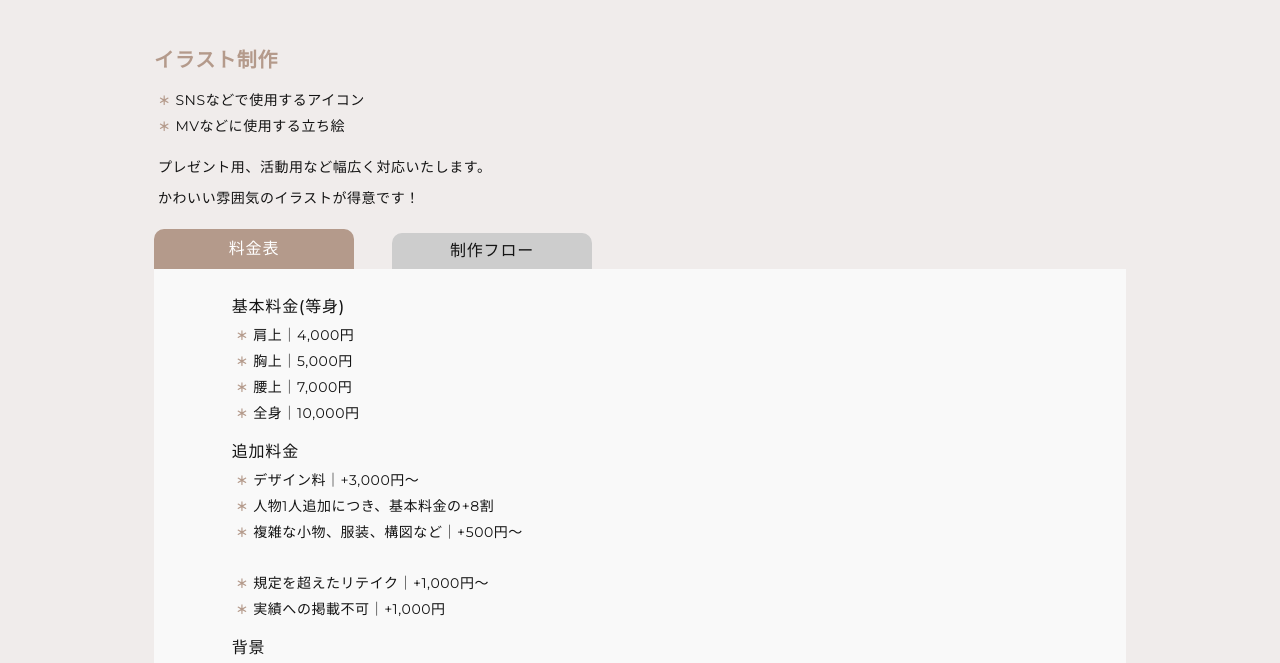
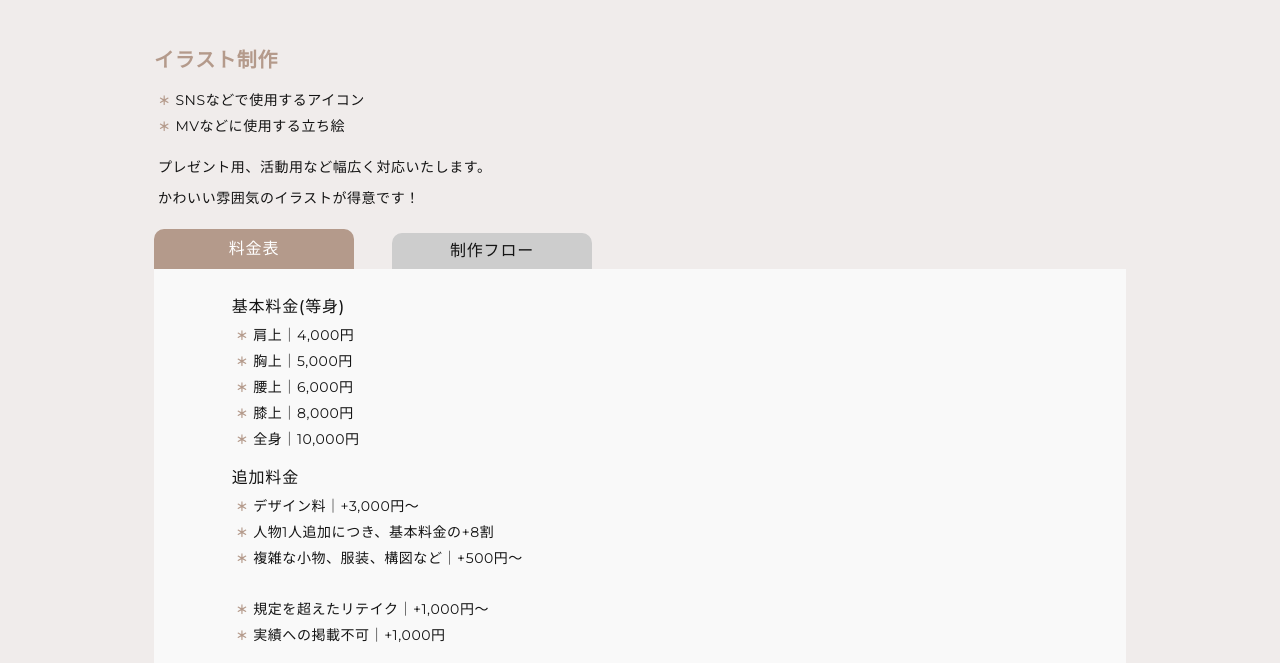
Before and after one commit to M0G3K0/M0G3K0.github.io, a plain HTML site: page request.html in a window 1280 px wide. Shown: the part 70-733 px from the top of the page. Drawn offline with nearby package versions, Linux system fonts and the light colour scheme; some packages are replaced by stand-ins of ours.

Commit message:
Update request.html

```diff
--- a/request.html
+++ b/request.html
@@ -140,7 +140,10 @@
                     <div class="body">胸上｜5,000円</div>
                   </li>
                   <li><div class="dot"></div>
-                    <div class="body">腰上｜7,000円</div>
+                    <div class="body">腰上｜6,000円</div>
+                  </li>
+                  <li><div class="dot"></div>
+                    <div class="body">膝上｜8,000円</div>
                   </li>
                   <li><div class="dot"></div>
                     <div class="body">全身｜10,000円</div>
```
